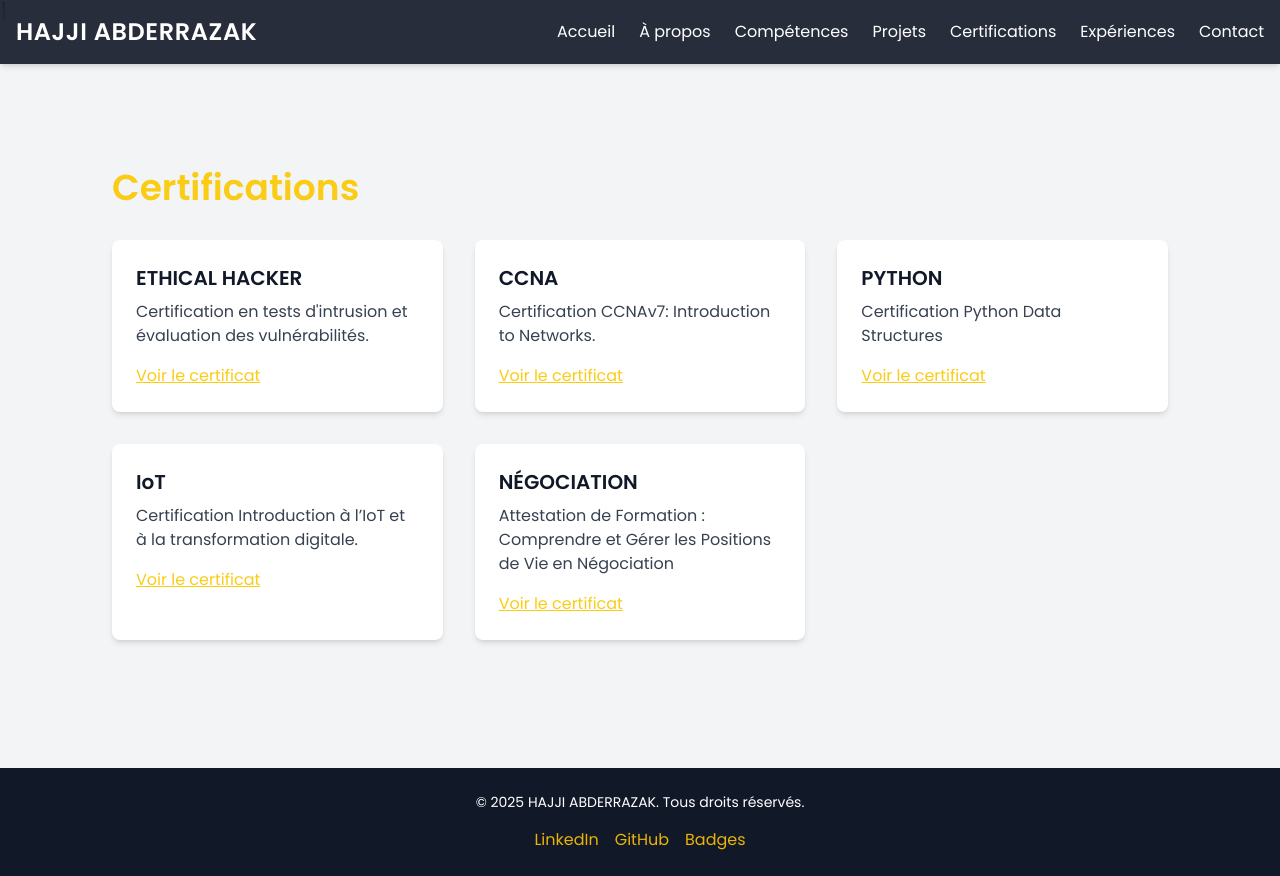
After one commit to abderrazakit/portfolio, a Django app: page /certificats/ in a window 1280 px wide. The commit adds this page. Run offline with Django 5.2, Linux system fonts and the light colour scheme; some libraries are stand-ins or nearby versions.

Commit message:
Ajouter une page de certificats

```diff
--- a/portfolio/templates/portfolio/base.html
+++ b/portfolio/templates/portfolio/base.html
@@ -1,13 +1,15 @@
 {% load static %}
 <!DOCTYPE html>
-<html lang="fr">
+<html lang="fr" class="scroll-smooth">
 <head>
   <meta charset="UTF-8" />
   <meta name="viewport" content="width=device-width, initial-scale=1.0" />
+  <meta name="description" content="Portfolio professionnel de Hajji Abderrazak - Pentester & développeur" />
+  <meta name="author" content="Hajji Abderrazak" />
   <title>{% block title %}Mon Portfolio{% endblock %}</title>
 
-  <!-- Google Fonts + Font Awesome + Tailwind -->
-  <link href="https://fonts.googleapis.com/css2?family=Roboto:wght@400;500&family=Poppins:wght@400;600&display=swap" rel="stylesheet">
+  <!-- Fonts + Icons + Tailwind -->
+  <link href="https://fonts.googleapis.com/css2?family=Poppins:wght@400;600&display=swap" rel="stylesheet">
   <link rel="stylesheet" href="https://cdnjs.cloudflare.com/ajax/libs/font-awesome/6.0.0/css/all.min.css" />
   <script src="https://cdn.tailwindcss.com"></script>
 
@@ -16,94 +18,53 @@
       backdrop-filter: blur(10px);
       background-color: rgba(17, 24, 39, 0.9);
     }
-
-    nav a {
-      transition: color 0.3s ease;
-    }
-
-    nav a:hover {
-      color: #facc15;
-    }
-
-    @media (max-width: 1024px) {
-      #menu {
-        display: none;
-        flex-direction: column;
-        position: absolute;
-        top: 64px;
-        right: 0;
-        width: 100%;
-        background-color: rgba(17, 24, 39, 0.95);
-        text-align: center;
-        padding: 1rem 0;
-      }
-
-      #menu.show {
-        display: flex;
-      }
-
-      #menu li {
-        margin: 0.5rem 0;
-      }
-
-      #menu-toggle {
-        display: block;
-      }
-    }
-
-    @media (min-width: 1024px) {
-      #menu-toggle {
-        display: none;
-      }
-
-      #menu {
-        display: flex !important;
-        flex-direction: row;
-        position: static;
-        background: none;
-        padding: 0;
-      }
-
-      #menu li {
-        margin: 0 1rem;
-      }
-    }
   </style>
 </head>
-<body class="bg-gray-50 font-sans">
+<body class="bg-gray-100 dark:bg-gray-900 text-gray-900 dark:text-gray-100 font-[Poppins]">
+
   <!-- Navbar -->
-  <nav class="text-white p-4 fixed w-full top-0 left-0 shadow-md z-10">
+  <nav class="fixed top-0 left-0 w-full z-20 shadow-md text-white p-4">
     <div class="container mx-auto flex justify-between items-center">
-      <a href="/" class="text-2xl font-semibold">HAJJI ABDERRAZAK</a>
-
-      <button id="menu-toggle" class="text-white lg:hidden">
-        <i class="fas fa-bars"></i>
+      <a href="/" class="text-2xl font-bold tracking-wide">HAJJI ABDERRAZAK</a>
+      <button id="menu-toggle" class="lg:hidden focus:outline-none" aria-label="Toggle navigation">
+        <i class="fas fa-bars text-xl"></i>
       </button>
 
-      <ul id="menu" class="items-center">
-        <li><a href="/" class="hover:text-yellow-500">Accueil</a></li>
-        <li><a href="/about/" class="hover:text-yellow-500">À propos</a></li>
-        <li><a href="/skills/" class="hover:text-yellow-500">Compétences</a></li>
-        <li><a href="/projects/" class="hover:text-yellow-500">Projets</a></li>
-        <li><a href="/experience/" class="hover:text-yellow-500">Expériences</a></li>
-        <li><a href="/contact/" class="hover:text-yellow-500">Contact</a></li>
+      <ul id="menu" class="hidden lg:flex space-x-6 text-base font-medium">
+        <li><a href="/" class="hover:text-yellow-400 transition">Accueil</a></li>
+        <li><a href="/about/" class="hover:text-yellow-400 transition">À propos</a></li>
+        <li><a href="/skills/" class="hover:text-yellow-400 transition">Compétences</a></li>
+        <li><a href="/projects/" class="hover:text-yellow-400 transition">Projets</a></li>
+        <li><a href="/certificats/" class="hover:text-yellow-400 transition">Certifications</a></li>
+        <li><a href="/experience/" class="hover:text-yellow-400 transition">Expériences</a></li>
+        <li><a href="/contact/" class="hover:text-yellow-400 transition">Contact</a></li>
       </ul>
     </div>
+
+    <!-- Menu mobile -->
+    <ul id="menu-mobile" class="lg:hidden hidden flex-col bg-gray-800 mt-4 px-6 py-4 rounded-md space-y-2 text-center">
+      <li><a href="/" class="block hover:text-yellow-400">Accueil</a></li>
+      <li><a href="/about/" class="block hover:text-yellow-400">À propos</a></li>
+      <li><a href="/skills/" class="block hover:text-yellow-400">Compétences</a></li>
+      <li><a href="/projects/" class="block hover:text-yellow-400">Projets</a></li>
+      <li><a href="/certificats/" class="hover:text-yellow-400 transition">Certifications</a></li>
+      <li><a href="/experience/" class="block hover:text-yellow-400">Expériences</a></li>
+      <li><a href="/contact/" class="block hover:text-yellow-400">Contact</a></li>
+    </ul>
   </nav>
 
-  <main class="mt-20">
+  <!-- Main -->
+  <main class="pt-24 px-4">
     {% block content %}{% endblock %}
   </main>
 
   <!-- Footer -->
-  <footer class="bg-gray-900 text-white py-6 mt-10">
-    <div class="container mx-auto text-center">
-      <p>&copy; 2025 HAJJI ABDERRAZAK. Tous droits réservés.</p>
-      <div class="mt-4">
-        <a href="https://www.linkedin.com/in/abderrazak-hajji-45a2132bb/" class="mx-2 text-yellow-500 hover:text-yellow-400">LinkedIn</a>
-        <a href="https://github.com/achrafgetin/projet_iot_itirc25.git" class="mx-2 text-yellow-500 hover:text-yellow-400">GitHub</a>
-        <a href="https://www.credly.com/users/abderrazak-hajji?fbclid=PAY2xjawJ2J7NleHRuA2FlbQIxMQABp1GXBqtesw8XXcqwGDdA-dqAnuTzIfv5Q96aZKsS2iRbZ5DNenmFZv0LWhk8_aem_vj5gw3WQLpws3dywQ3yBUQ" class="mx-2 text-yellow-500 hover:text-yellow-400">Badges</a>
-      </div>
+  <footer class="bg-gray-900 text-white text-center py-6 mt-20">
+    <p class="text-sm">&copy; 2025 HAJJI ABDERRAZAK. Tous droits réservés.</p>
+    <div class="mt-4 flex justify-center space-x-4 text-yellow-500">
+      <a href="https://www.linkedin.com/in/abderrazak-hajji-45a2132bb/" class="hover:text-yellow-400">LinkedIn</a>
+      <a href="https://github.com/achrafgetin/projet_iot_itirc25.git" class="hover:text-yellow-400">GitHub</a>
+      <a href="https://www.credly.com/users/abderrazak-hajji" class="hover:text-yellow-400">Badges</a>
     </div>
   </footer>
 
@@ -113,12 +74,11 @@
   <script>
     lucide.createIcons();
 
-    document.addEventListener('DOMContentLoaded', function () {
-      const toggle = document.getElementById('menu-toggle');
-      const menu = document.getElementById('menu');
-      toggle.addEventListener('click', () => {
-        menu.classList.toggle('show');
-      });
+    const menuToggle = document.getElementById('menu-toggle');
+    const mobileMenu = document.getElementById('menu-mobile');
+
+    menuToggle.addEventListener('click', () => {
+      mobileMenu.classList.toggle('hidden');
     });
   </script>
 </body>
--- /dev/null
+++ b/portfolio/templates/portfolio/certificats.html
@@ -0,0 +1,54 @@
+]{% extends "portfolio/base.html" %}
+{% load static %}
+
+{% block title %}Certifications{% endblock %}
+
+{% block content %}
+<section class="container mx-auto px-6 md:px-12 lg:px-24 py-12">
+  <h2 class="text-4xl font-bold mb-8 text-yellow-400">Certifications</h2>
+
+  <div class="grid grid-cols-1 md:grid-cols-2 lg:grid-cols-3 gap-8">
+
+    <!-- Certificat 1 -->
+    <div class="bg-white dark:bg-gray-800 rounded-lg shadow-md p-6 hover:shadow-xl transition">
+      <h3 class="text-xl font-semibold mb-2">ETHICAL HACKER</h3>
+      <p class="text-gray-700 dark:text-gray-300 mb-4">Certification en tests d'intrusion et évaluation des vulnérabilités.</p>
+      <a href="{% static 'portfolio/files/Ethical_Hacker_Certif.pdf' %}" target="_blank"
+         class="text-yellow-400 hover:text-yellow-500 underline">Voir le certificat</a>
+    </div>
+
+    <!-- Certificat 2 -->
+    <div class="bg-white dark:bg-gray-800 rounded-lg shadow-md p-6 hover:shadow-xl transition">
+      <h3 class="text-xl font-semibold mb-2">CCNA</h3>
+      <p class="text-gray-700 dark:text-gray-300 mb-4">Certification CCNAv7: Introduction to Networks.</p>
+      <a href="{% static 'portfolio/files/CCNA_Certif.pdf' %}" target="_blank"
+         class="text-yellow-400 hover:text-yellow-500 underline">Voir le certificat</a>
+    </div>
+     <!-- Certificat 3 -->
+    <div class="bg-white dark:bg-gray-800 rounded-lg shadow-md p-6 hover:shadow-xl transition">
+      <h3 class="text-xl font-semibold mb-2">PYTHON</h3>
+      <p class="text-gray-700 dark:text-gray-300 mb-4">Certification Python Data Structures</p>
+      <a href="{% static 'portfolio/files/Python_Certif.pdf' %}" target="_blank"
+         class="text-yellow-400 hover:text-yellow-500 underline">Voir le certificat</a>
+    </div>
+     <!-- Certificat 4 -->
+    <div class="bg-white dark:bg-gray-800 rounded-lg shadow-md p-6 hover:shadow-xl transition">
+      <h3 class="text-xl font-semibold mb-2">IoT</h3>
+      <p class="text-gray-700 dark:text-gray-300 mb-4">Certification Introduction à l’IoT et à la
+transformation digitale.</p>
+      <a href="{% static 'portfolio/files/IoT_Certif.pdf' %}" target="_blank"
+         class="text-yellow-400 hover:text-yellow-500 underline">Voir le certificat</a>
+    </div>
+    <!-- Certificat 5 -->
+    <div class="bg-white dark:bg-gray-800 rounded-lg shadow-md p-6 hover:shadow-xl transition">
+      <h3 class="text-xl font-semibold mb-2">NÉGOCIATION</h3>
+      <p class="text-gray-700 dark:text-gray-300 mb-4">Attestation de Formation : Comprendre et Gérer les Positions de Vie en Négociation</p>
+      <a href="{% static 'portfolio/files/DevPer_Certif.pdf' %}" target="_blank"
+         class="text-yellow-400 hover:text-yellow-500 underline">Voir le certificat</a>
+    </div>
+
+    <!-- Tu peux ajouter plus de certificats ici -->
+
+  </div>
+</section>
+{% endblock %}
--- a/portfolio/urls.py
+++ b/portfolio/urls.py
@@ -8,4 +8,5 @@ urlpatterns = [
     path('projects/', views.projects, name='projects'),
     path('experience/', views.experience, name='experience'),
     path('contact/', views.contact, name='contact'),
+    path('certificats/', views.certifications, name='certifications'),
 ]
--- a/portfolio/views.py
+++ b/portfolio/views.py
@@ -22,6 +22,10 @@ def projects(request):
 def experience(request):
     experiences = Experience.objects.all()
     return render(request, 'portfolio/experience.html', {'experiences': experiences})
+
+def certifications(request):
+    return render(request, 'portfolio/certificats.html')
+
 
 def contact(request):
     if request.method == 'POST':
```
Also changed, not shown: 6 other files.
